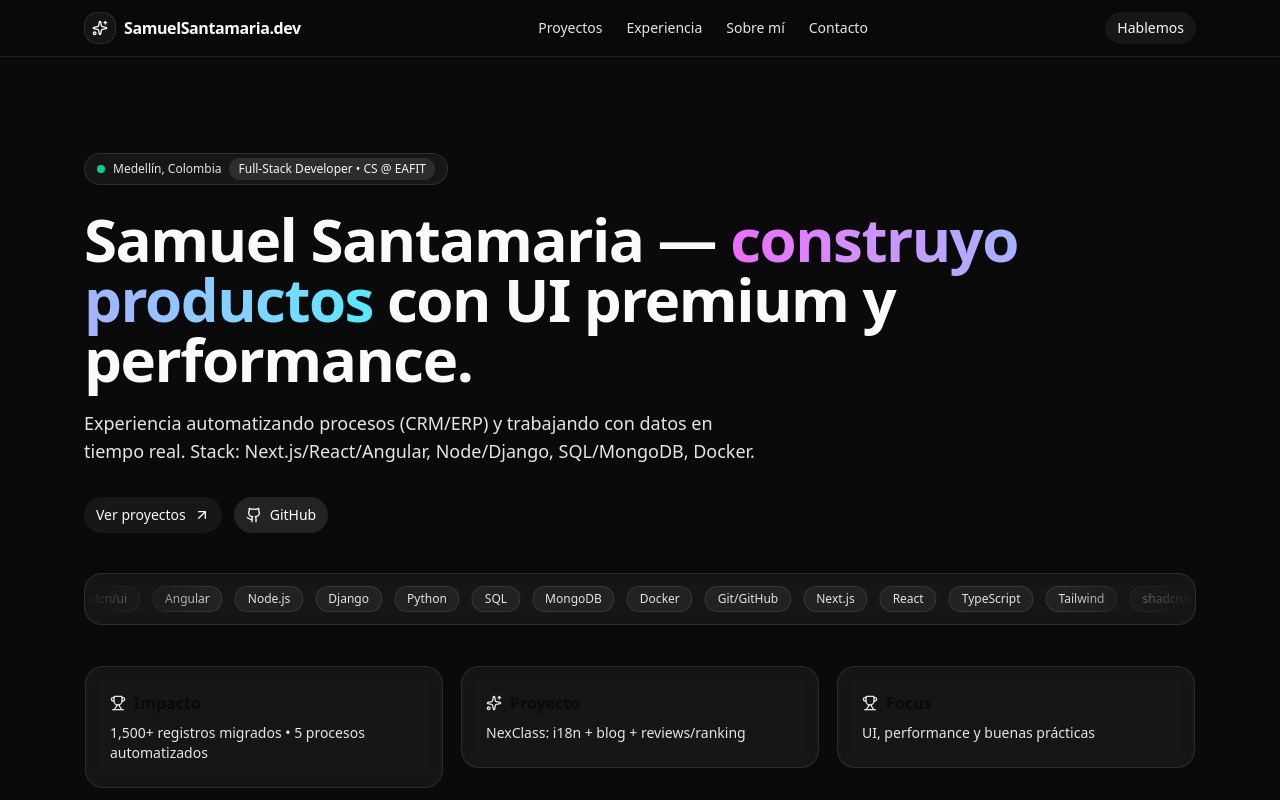
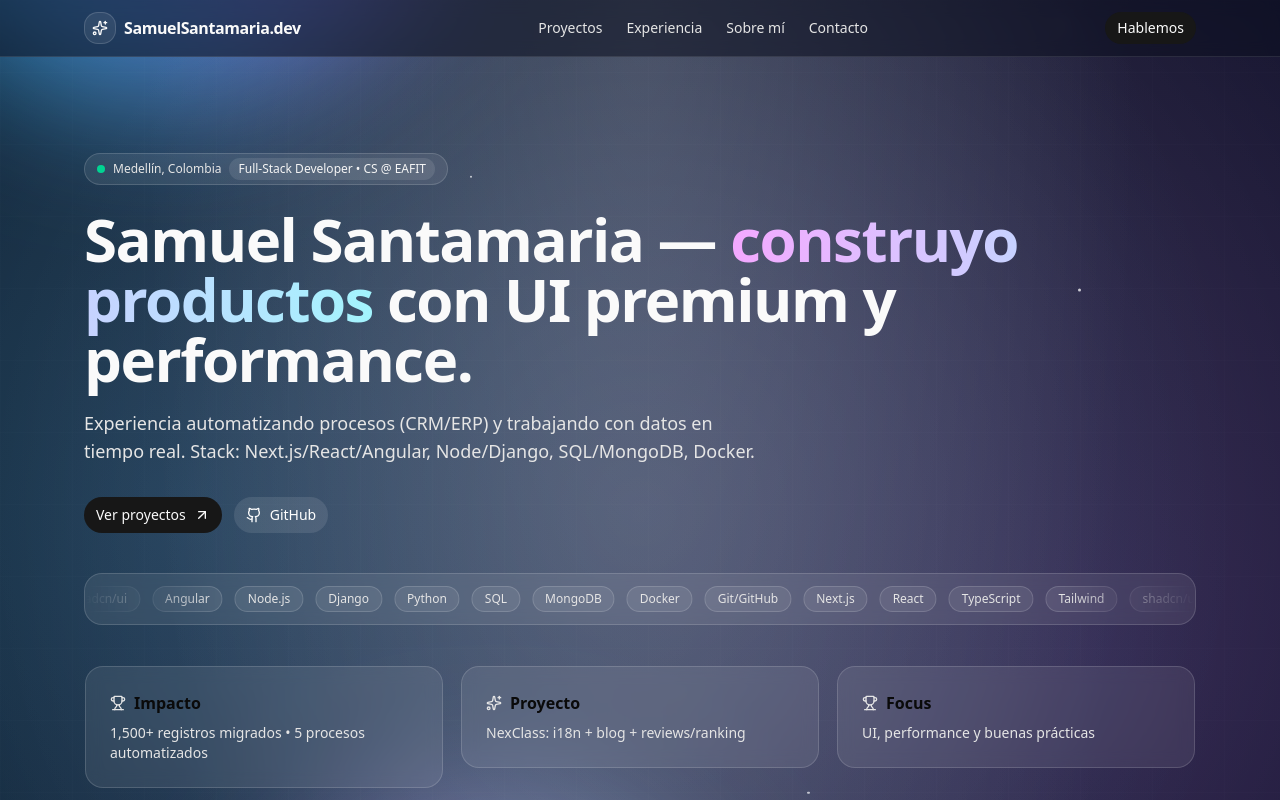
Before and after one commit to Ssantamars123/portafolio, a Next.js app: page / in a window 1280 px wide. Shown: the top 800 px of the page. Built offline with nearby package versions, Linux system fonts and the light colour scheme.

Commit message:
fondo animado, estrellas

```diff
--- a/components/landing.tsx
+++ b/components/landing.tsx
@@ -1,6 +1,6 @@
 "use client";
 
-import type { MouseEvent, ReactNode } from "react";
+import { useMemo, type MouseEvent, type ReactNode } from "react";
 import { motion } from "framer-motion";
 import {
   ArrowUpRight,
@@ -31,8 +31,7 @@ const PROFILE = {
   email: "ssantamars@eafit.edu.co",
   github: "https://github.com/REPLACE_ME",
   linkedin: "https://www.linkedin.com/in/REPLACE_ME",
-  // Si quieres botón de CV: mete tu PDF en /public y pon el path aquí (ej: "/SamuelSantamaria-Resume.pdf")
-  resumeHref: "",
+  resumeHref: "", // "/SamuelSantamaria-Resume.pdf" si pones el pdf en /public
 };
 
 const projects = [
@@ -40,8 +39,8 @@ const projects = [
     title: "NexClass — Full-Stack Django Web App",
     desc: "Marketplace educativo: i18n, blog para profesores (role-based), theme switcher, reviews + ranking.",
     tags: ["Django", "Python", "JavaScript", "i18n"],
-    href: "#", // demo (Vercel / Render) cuando lo tengas
-    github: "#", // repo
+    href: "#",
+    github: "#",
     impact: ["i18n in-app", "Teacher blog (RBAC)", "Reviews + leaderboard"],
   },
   {
@@ -115,10 +114,10 @@ const tech = [
 function SpotlightCard({ children }: { children: ReactNode }) {
   return (
     <div className="group relative rounded-2xl p-[1px]">
-      <div className="absolute inset-0 rounded-2xl bg-gradient-to-r from-fuchsia-500/35 via-cyan-400/30 to-emerald-400/30 opacity-0 blur-sm transition-opacity duration-300 group-hover:opacity-100" />
-      <div className="relative overflow-hidden rounded-2xl border border-white/10 bg-white/5 backdrop-blur">
+      <div className="absolute inset-0 rounded-2xl bg-gradient-to-r from-fuchsia-500/45 via-cyan-400/40 to-emerald-400/40 opacity-0 blur-sm transition-opacity duration-300 group-hover:opacity-100" />
+      <div className="relative overflow-hidden rounded-2xl border border-white/15 bg-white/8 backdrop-blur">
         <div className="pointer-events-none absolute inset-0 opacity-0 transition-opacity duration-300 group-hover:opacity-100">
-          <div className="absolute -inset-24 bg-[radial-gradient(circle_at_var(--x)_var(--y),rgba(255,255,255,0.18),transparent_35%)]" />
+          <div className="absolute -inset-24 bg-[radial-gradient(circle_at_var(--x)_var(--y),rgba(255,255,255,0.22),transparent_38%)]" />
         </div>
         <div className="relative">{children}</div>
       </div>
@@ -126,37 +125,137 @@ function SpotlightCard({ children }: { children: ReactNode }) {
   );
 }
 
-function GlowBg() {
+function DynamicBg() {
+  const particles = useMemo(
+    () =>
+      Array.from({ length: 22 }, (_, i) => ({
+        id: i,
+        x: Math.random() * 100,
+        y: Math.random() * 100,
+        size: 1 + Math.random() * 2.5,
+        dur: 6 + Math.random() * 10,
+        delay: Math.random() * 3,
+        opacity: 0.15 + Math.random() * 0.35,
+      })),
+    []
+  );
+
+  const meteors = useMemo(
+    () =>
+      Array.from({ length: 6 }, (_, i) => ({
+        id: i,
+        x: 10 + Math.random() * 80,
+        y: Math.random() * 55,
+        dur: 2.6 + Math.random() * 2.8,
+        delay: Math.random() * 2.5,
+      })),
+    []
+  );
+
   return (
     <div className="pointer-events-none absolute inset-0 -z-10 overflow-hidden">
+      {/* Base mood */}
+      <div className="absolute inset-0 bg-[#0B1020]" />
+
+      {/* Overlay “color wash” */}
+      <div className="absolute inset-0 opacity-100 [background:radial-gradient(circle_at_15%_20%,rgba(56,189,248,0.22),transparent_45%),radial-gradient(circle_at_85%_25%,rgba(168,85,247,0.18),transparent_50%),radial-gradient(circle_at_50%_90%,rgba(244,63,94,0.14),transparent_55%)]" />
+
+      {/* Cursor glow (sigue el mouse) */}
+      <div
+        className="absolute inset-0"
+        style={{
+          backgroundImage:
+            "radial-gradient(circle at var(--mx) var(--my), rgba(255,255,255,0.16), transparent 40%)",
+        }}
+      />
+
+      {/* Big animated blobs */}
       <motion.div
-        className="absolute left-[-18%] top-[-25%] h-[520px] w-[520px] rounded-full blur-3xl opacity-45
-                   bg-gradient-to-tr from-fuchsia-500/70 via-indigo-500/65 to-cyan-400/65"
-        animate={{ x: [0, 50, 0], y: [0, 35, 0], scale: [1, 1.08, 1] }}
+        className="absolute left-[-14%] top-[-20%] h-[560px] w-[560px] rounded-full blur-3xl opacity-80 mix-blend-screen
+                   bg-gradient-to-tr from-cyan-400/90 via-indigo-500/85 to-fuchsia-500/80"
+        animate={{ x: [0, 70, 0], y: [0, 40, 0], scale: [1, 1.08, 1] }}
         transition={{ duration: 10, repeat: Infinity, ease: "easeInOut" }}
       />
       <motion.div
-        className="absolute right-[-18%] bottom-[-25%] h-[560px] w-[560px] rounded-full blur-3xl opacity-45
-                   bg-gradient-to-tr from-emerald-400/55 via-sky-400/60 to-violet-500/60"
-        animate={{ x: [0, -55, 0], y: [0, -30, 0], scale: [1, 1.06, 1] }}
+        className="absolute right-[-14%] bottom-[-22%] h-[620px] w-[620px] rounded-full blur-3xl opacity-80 mix-blend-screen
+                   bg-gradient-to-tr from-emerald-400/80 via-sky-400/85 to-violet-500/80"
+        animate={{ x: [0, -80, 0], y: [0, -50, 0], scale: [1, 1.06, 1] }}
         transition={{ duration: 12, repeat: Infinity, ease: "easeInOut" }}
       />
-      <div className="absolute inset-0 bg-[radial-gradient(ellipse_at_top,rgba(255,255,255,0.10),transparent_55%)]" />
+      <motion.div
+        className="absolute left-[18%] top-[32%] h-[460px] w-[460px] rounded-full blur-3xl opacity-60 mix-blend-screen
+                   bg-gradient-to-tr from-pink-400/70 via-purple-400/65 to-cyan-300/60"
+        animate={{ x: [0, 35, 0], y: [0, -25, 0], scale: [1, 1.04, 1] }}
+        transition={{ duration: 14, repeat: Infinity, ease: "easeInOut" }}
+      />
+
+      {/* Floating particles */}
+      {particles.map((p) => (
+        <motion.span
+          key={p.id}
+          className="absolute rounded-full bg-white"
+          style={{
+            left: `${p.x}%`,
+            top: `${p.y}%`,
+            width: `${p.size}px`,
+            height: `${p.size}px`,
+            opacity: p.opacity,
+          }}
+          animate={{
+            y: [0, -18, 0],
+            opacity: [p.opacity, p.opacity + 0.35, p.opacity],
+          }}
+          transition={{
+            duration: p.dur,
+            repeat: Infinity,
+            ease: "easeInOut",
+            delay: p.delay,
+          }}
+        />
+      ))}
+
+      {/* Meteors / shooting stars */}
+      {meteors.map((m) => (
+        <motion.span
+          key={m.id}
+          className="absolute h-px w-44 rotate-[-20deg] bg-gradient-to-r from-transparent via-white/55 to-transparent"
+          style={{ left: `${m.x}%`, top: `${m.y}%` }}
+          animate={{ x: [0, -900], y: [0, 520], opacity: [0, 1, 0] }}
+          transition={{
+            duration: m.dur,
+            repeat: Infinity,
+            ease: "easeInOut",
+            delay: m.delay,
+            repeatDelay: 2.2,
+          }}
+        />
+      ))}
+
+      {/* Top spotlight */}
+      <div className="absolute inset-0 bg-[radial-gradient(ellipse_at_top,rgba(255,255,255,0.16),transparent_55%)]" />
+
+      {/* Grid */}
       <div
-        className="absolute inset-0 opacity-[0.18]"
+        className="absolute inset-0 opacity-[0.14]"
         style={{
           backgroundImage:
-            "linear-gradient(rgba(255,255,255,0.07) 1px, transparent 1px), linear-gradient(90deg, rgba(255,255,255,0.07) 1px, transparent 1px)",
+            "linear-gradient(rgba(255,255,255,0.08) 1px, transparent 1px), linear-gradient(90deg, rgba(255,255,255,0.08) 1px, transparent 1px)",
           backgroundSize: "72px 72px",
         }}
       />
-      <div className="absolute inset-0 bg-[radial-gradient(ellipse_at_center,transparent_35%,rgba(0,0,0,0.75))]" />
     </div>
   );
 }
 
 export default function Landing() {
   const onMove = (e: MouseEvent<HTMLDivElement>) => {
+    // 1) Vars para el cursor glow del fondo
+    const host = e.currentTarget as HTMLElement;
+    const hostRect = host.getBoundingClientRect();
+    host.style.setProperty("--mx", `${e.clientX - hostRect.left}px`);
+    host.style.setProperty("--my", `${e.clientY - hostRect.top}px`);
+
+    // 2) Spotlight de cards
     const target = e.target as HTMLElement;
     const card = target.closest(".group") as HTMLElement | null;
     if (!card) return;
@@ -167,13 +266,23 @@ export default function Landing() {
   };
 
   return (
-    <div className="relative min-h-screen bg-neutral-950 text-neutral-50">
-      <GlowBg />
+    <div
+      className="relative min-h-screen text-neutral-50"
+      onMouseMove={onMove}
+      style={
+        {
+          // defaults para que el glow no “se pierda” al cargar
+          ["--mx" as any]: "50%",
+          ["--my" as any]: "20%",
+        } as React.CSSProperties
+      }
+    >
+      <DynamicBg />
 
-      <header className="sticky top-0 z-30 border-b border-white/10 bg-neutral-950/45 backdrop-blur">
+      <header className="sticky top-0 z-30 border-b border-white/10 bg-[#0B1020]/55 backdrop-blur">
         <div className="mx-auto flex max-w-6xl items-center justify-between px-5 py-3">
           <div className="flex items-center gap-2 font-semibold tracking-tight">
-            <span className="inline-flex h-8 w-8 items-center justify-center rounded-xl border border-white/10 bg-white/5">
+            <span className="inline-flex h-8 w-8 items-center justify-center rounded-xl border border-white/15 bg-white/8">
               <Sparkles className="h-4 w-4" />
             </span>
             <span>{PROFILE.brand}</span>
@@ -200,18 +309,21 @@ export default function Landing() {
         </div>
       </header>
 
-      <main className="mx-auto max-w-6xl px-5" onMouseMove={onMove}>
+      <main className="mx-auto max-w-6xl px-5">
         {/* HERO */}
         <section className="py-16 md:py-24">
           <motion.div
             initial={{ opacity: 0, y: 14 }}
             animate={{ opacity: 1, y: 0 }}
             transition={{ duration: 0.55 }}
-            className="inline-flex items-center gap-2 rounded-full border border-white/10 bg-white/5 px-3 py-1 text-xs text-neutral-200"
+            className="inline-flex items-center gap-2 rounded-full border border-white/15 bg-white/8 px-3 py-1 text-xs text-neutral-200"
           >
             <span className="h-2 w-2 rounded-full bg-emerald-400" />
             {PROFILE.location}
-            <Badge className="bg-white/10 text-neutral-100 hover:bg-white/15" variant="secondary">
+            <Badge
+              className="bg-white/10 text-neutral-100 hover:bg-white/15"
+              variant="secondary"
+            >
               {PROFILE.title}
             </Badge>
           </motion.div>
@@ -223,7 +335,7 @@ export default function Landing() {
             className="mt-6 text-4xl font-semibold tracking-tight md:text-6xl"
           >
             {PROFILE.name} —{" "}
-            <span className="bg-gradient-to-r from-fuchsia-400 via-indigo-300 to-cyan-300 bg-clip-text text-transparent">
+            <span className="bg-gradient-to-r from-fuchsia-300 via-indigo-200 to-cyan-200 bg-clip-text text-transparent">
               construyo productos
             </span>{" "}
             con UI premium y performance.
@@ -235,8 +347,9 @@ export default function Landing() {
             transition={{ duration: 0.6, delay: 0.1 }}
             className="mt-5 max-w-2xl text-base text-neutral-200 md:text-lg"
           >
-            Experiencia automatizando procesos (CRM/ERP) y trabajando con datos en tiempo real.
-            Stack: Next.js/React/Angular, Node/Django, SQL/MongoDB, Docker.
+            Experiencia automatizando procesos (CRM/ERP) y trabajando con datos en
+            tiempo real. Stack: Next.js/React/Angular, Node/Django, SQL/MongoDB,
+            Docker.
           </motion.p>
 
           <motion.div
@@ -251,14 +364,27 @@ export default function Landing() {
               </a>
             </Button>
 
-            <Button asChild variant="secondary" className="rounded-2xl bg-white/10 text-white hover:bg-white/15">
-              <a href={PROFILE.github} target="_blank" rel="noreferrer" className="inline-flex items-center gap-2">
+            <Button
+              asChild
+              variant="secondary"
+              className="rounded-2xl bg-white/10 text-white hover:bg-white/15"
+            >
+              <a
+                href={PROFILE.github}
+                target="_blank"
+                rel="noreferrer"
+                className="inline-flex items-center gap-2"
+              >
                 <Github className="h-4 w-4" /> GitHub
               </a>
             </Button>
 
             {PROFILE.resumeHref ? (
-              <Button asChild variant="secondary" className="rounded-2xl bg-white/10 text-white hover:bg-white/15">
+              <Button
+                asChild
+                variant="secondary"
+                className="rounded-2xl bg-white/10 text-white hover:bg-white/15"
+              >
                 <a href={PROFILE.resumeHref} target="_blank" rel="noreferrer">
                   Ver CV
                 </a>
@@ -267,7 +393,7 @@ export default function Landing() {
           </motion.div>
 
           {/* TECH MARQUEE */}
-          <div className="mt-10 overflow-hidden rounded-2xl border border-white/10 bg-white/5 backdrop-blur">
+          <div className="mt-10 overflow-hidden rounded-2xl border border-white/15 bg-white/8 backdrop-blur">
             <div className="flex gap-4 py-3 [mask-image:linear-gradient(to_right,transparent,black_12%,black_88%,transparent)]">
               <motion.div
                 className="flex shrink-0 items-center gap-3"
@@ -277,7 +403,7 @@ export default function Landing() {
                 {[...tech, ...tech].map((t, i) => (
                   <span
                     key={`${t}-${i}`}
-                    className="rounded-full border border-white/10 bg-white/5 px-3 py-1 text-xs text-neutral-200"
+                    className="rounded-full border border-white/15 bg-white/8 px-3 py-1 text-xs text-neutral-200"
                   >
                     {t}
                   </span>
@@ -289,8 +415,16 @@ export default function Landing() {
           {/* STATS */}
           <div className="mt-10 grid grid-cols-1 gap-4 md:grid-cols-3">
             {[
-              { k: "Impacto", v: "1,500+ registros migrados • 5 procesos automatizados", icon: Trophy },
-              { k: "Proyecto", v: "NexClass: i18n + blog + reviews/ranking", icon: Sparkles },
+              {
+                k: "Impacto",
+                v: "1,500+ registros migrados • 5 procesos automatizados",
+                icon: Trophy,
+              },
+              {
+                k: "Proyecto",
+                v: "NexClass: i18n + blog + reviews/ranking",
+                icon: Sparkles,
+              },
               { k: "Focus", v: "UI, performance y buenas prácticas", icon: Trophy },
             ].map((x) => (
               <SpotlightCard key={x.k}>
@@ -300,7 +434,9 @@ export default function Landing() {
                       <x.icon className="h-4 w-4 text-neutral-200" />
                       <CardTitle className="text-base">{x.k}</CardTitle>
                     </div>
-                    <CardDescription className="text-neutral-200">{x.v}</CardDescription>
+                    <CardDescription className="text-neutral-200">
+                      {x.v}
+                    </CardDescription>
                   </CardHeader>
                 </Card>
               </SpotlightCard>
@@ -314,10 +450,17 @@ export default function Landing() {
         <section id="projects" className="py-14">
           <div className="flex items-end justify-between gap-4">
             <div>
-              <h2 className="text-2xl font-semibold tracking-tight md:text-3xl">Proyectos</h2>
-              <p className="mt-2 text-neutral-200">Seleccionados para mostrar impacto y stack real.</p>
+              <h2 className="text-2xl font-semibold tracking-tight md:text-3xl">
+                Proyectos
+              </h2>
+              <p className="mt-2 text-neutral-200">
+                Seleccionados para mostrar impacto y stack real.
+              </p>
             </div>
-            <Badge className="hidden bg-white/10 text-neutral-100 md:inline-flex" variant="secondary">
+            <Badge
+              className="hidden bg-white/10 text-neutral-100 md:inline-flex"
+              variant="secondary"
+            >
               Featured
             </Badge>
           </div>
@@ -336,7 +479,9 @@ export default function Landing() {
                   <Card className="h-full border-0 bg-transparent">
                     <CardHeader>
                       <CardTitle className="text-base">{p.title}</CardTitle>
-                      <CardDescription className="text-neutral-200">{p.desc}</CardDescription>
+                      <CardDescription className="text-neutral-200">
+                        {p.desc}
+                      </CardDescription>
                     </CardHeader>
                     <CardContent className="flex h-full flex-col gap-4">
                       <div className="flex flex-wrap gap-2">
@@ -367,13 +512,19 @@ export default function Landing() {
                           className="bg-white/10 text-white hover:bg-white/15"
                           asChild
                         >
-                          <a href={p.github} className="inline-flex items-center gap-2">
+                          <a
+                            href={p.github}
+                            className="inline-flex items-center gap-2"
+                          >
                             <Github className="h-4 w-4" /> GitHub
                           </a>
                         </Button>
 
                         <Button size="sm" className="rounded-xl" asChild>
-                          <a href={p.href} className="inline-flex items-center gap-2">
+                          <a
+                            href={p.href}
+                            className="inline-flex items-center gap-2"
+                          >
                             Demo <ArrowUpRight className="h-4 w-4" />
                           </a>
                         </Button>
@@ -392,8 +543,12 @@ export default function Landing() {
         <section id="experience" className="py-14">
           <div className="flex items-end justify-between gap-4">
             <div>
-              <h2 className="text-2xl font-semibold tracking-tight md:text-3xl">Experiencia</h2>
-              <p className="mt-2 text-neutral-200">Trabajo real: automatización + data en tiempo real.</p>
+              <h2 className="text-2xl font-semibold tracking-tight md:text-3xl">
+                Experiencia
+              </h2>
+              <p className="mt-2 text-neutral-200">
+                Trabajo real: automatización + data en tiempo real.
+              </p>
             </div>
           </div>
 
@@ -432,10 +587,12 @@ export default function Landing() {
         <section id="about" className="py-14">
           <div className="grid grid-cols-1 gap-6 md:grid-cols-3">
             <div className="md:col-span-1">
-              <h2 className="text-2xl font-semibold tracking-tight md:text-3xl">Sobre mí</h2>
+              <h2 className="text-2xl font-semibold tracking-tight md:text-3xl">
+                Sobre mí
+              </h2>
               <p className="mt-3 text-neutral-200">
-                Me gusta construir productos end-to-end: UI sólida, backend limpio, bases de datos bien modeladas
-                y despliegue ordenado.
+                Me gusta construir productos end-to-end: UI sólida, backend limpio,
+                bases de datos bien modeladas y despliegue ordenado.
               </p>
             </div>
 
@@ -473,24 +630,49 @@ export default function Landing() {
 
         {/* CONTACT */}
         <section id="contact" className="py-14">
-          <h2 className="text-2xl font-semibold tracking-tight md:text-3xl">Contacto</h2>
-          <p className="mt-3 text-neutral-200">Email + LinkedIn + GitHub, y listo para aplicar.</p>
+          <h2 className="text-2xl font-semibold tracking-tight md:text-3xl">
+            Contacto
+          </h2>
+          <p className="mt-3 text-neutral-200">
+            Email + LinkedIn + GitHub, y listo para aplicar.
+          </p>
 
           <div className="mt-6 flex flex-col gap-3 sm:flex-row">
             <Button className="rounded-2xl" asChild>
-              <a href={`mailto:${PROFILE.email}`} className="inline-flex items-center gap-2">
+              <a
+                href={`mailto:${PROFILE.email}`}
+                className="inline-flex items-center gap-2"
+              >
                 <Mail className="h-4 w-4" /> {PROFILE.email}
               </a>
             </Button>
 
-            <Button variant="secondary" className="rounded-2xl bg-white/10 text-white hover:bg-white/15" asChild>
-              <a href={PROFILE.linkedin} target="_blank" rel="noreferrer" className="inline-flex items-center gap-2">
+            <Button
+              variant="secondary"
+              className="rounded-2xl bg-white/10 text-white hover:bg-white/15"
+              asChild
+            >
+              <a
+                href={PROFILE.linkedin}
+                target="_blank"
+                rel="noreferrer"
+                className="inline-flex items-center gap-2"
+              >
                 <Linkedin className="h-4 w-4" /> LinkedIn
               </a>
             </Button>
 
-            <Button variant="secondary" className="rounded-2xl bg-white/10 text-white hover:bg-white/15" asChild>
-              <a href={PROFILE.github} target="_blank" rel="noreferrer" className="inline-flex items-center gap-2">
+            <Button
+              variant="secondary"
+              className="rounded-2xl bg-white/10 text-white hover:bg-white/15"
+              asChild
+            >
+              <a
+                href={PROFILE.github}
+                target="_blank"
+                rel="noreferrer"
+                className="inline-flex items-center gap-2"
+              >
                 <Github className="h-4 w-4" /> GitHub
               </a>
             </Button>
```
